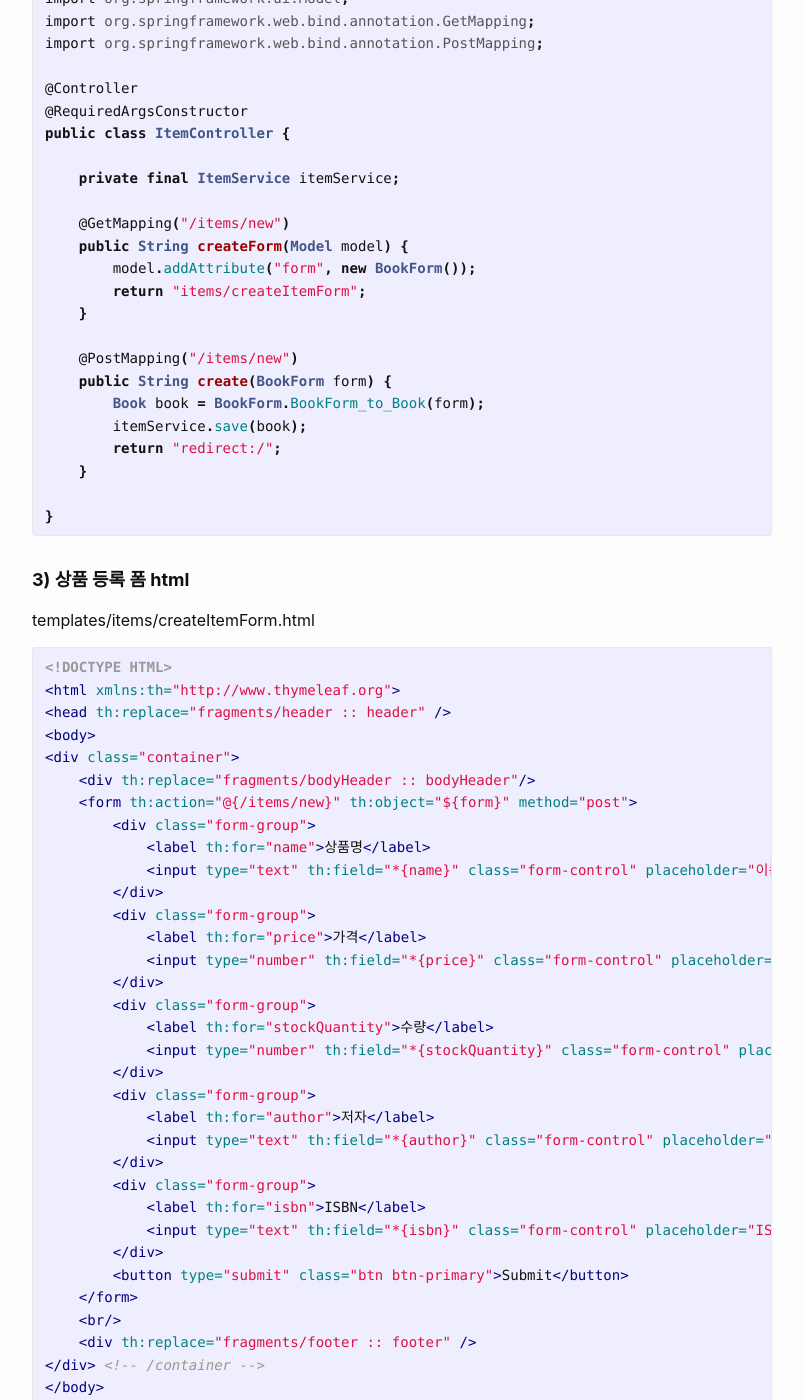
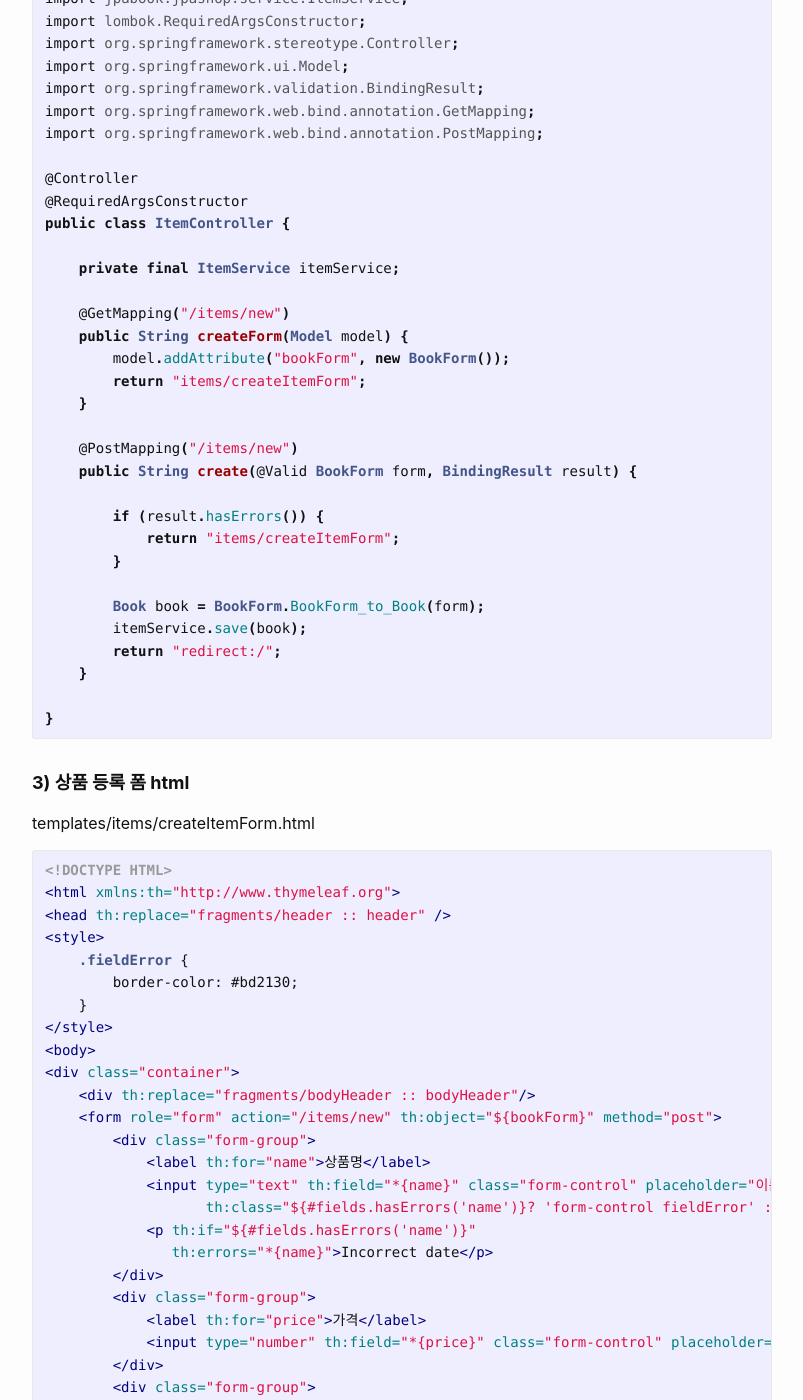
Before and after one commit to VoiceofSiren/VoiceofSiren.github.io, a Jekyll site: the page built from _posts/2024-02-22-spring-boot-jpa-pratice001-0014-creating-item.md, in a window 1280 px wide and 1400 px high, scrolled down 1667 px. Shown: the whole window, without its empty margins (238-1041 px from the left). Built offline with Jekyll 4.4.1, drawn with Linux system fonts in a browser that asks for light colours; some of the changed text lies outside the part shown.

Commit message:
fix: creating item

````diff
--- a/_posts/2024-02-22-spring-boot-jpa-pratice001-0014-creating-item.md
+++ b/_posts/2024-02-22-spring-boot-jpa-pratice001-0014-creating-item.md
@@ -27,6 +27,7 @@ controller.BookForm
 ```java
 package jpabook.jpashop.controller;
 
+import jakarta.validation.constraints.NotEmpty;
 import jpabook.jpashop.domain.item.Book;
 import lombok.Getter;
 import lombok.Setter;
@@ -63,11 +65,13 @@ controller.ItemController
 ```java
 package jpabook.jpashop.controller;
 
+import jakarta.validation.Valid;
 import jpabook.jpashop.domain.item.Book;
 import jpabook.jpashop.service.ItemService;
 import lombok.RequiredArgsConstructor;
 import org.springframework.stereotype.Controller;
 import org.springframework.ui.Model;
+import org.springframework.validation.BindingResult;
 import org.springframework.web.bind.annotation.GetMapping;
 import org.springframework.web.bind.annotation.PostMapping;
 
@@ -79,12 +83,17 @@ public class ItemController {
 
     @GetMapping("/items/new")
     public String createForm(Model model) {
-        model.addAttribute("form", new BookForm());
+        model.addAttribute("bookForm", new BookForm());
         return "items/createItemForm";
     }
 
     @PostMapping("/items/new")
-    public String create(BookForm form) {
+    public String create(@Valid BookForm form, BindingResult result) {
+
+        if (result.hasErrors()) {
+            return "items/createItemForm";
+        }
+
         Book book = BookForm.BookForm_to_Book(form);
         itemService.save(book);
         return "redirect:/";
@@ -101,13 +110,21 @@ templates/items/createItemForm.html
 <!DOCTYPE HTML>
 <html xmlns:th="http://www.thymeleaf.org">
 <head th:replace="fragments/header :: header" />
+<style>
+    .fieldError {
+        border-color: #bd2130;
+    }
+</style>
 <body>
 <div class="container">
     <div th:replace="fragments/bodyHeader :: bodyHeader"/>
-    <form th:action="@{/items/new}" th:object="${form}" method="post">
+    <form role="form" action="/items/new" th:object="${bookForm}" method="post">
         <div class="form-group">
             <label th:for="name">상품명</label>
-            <input type="text" th:field="*{name}" class="form-control" placeholder="이름을 입력하세요">
+            <input type="text" th:field="*{name}" class="form-control" placeholder="이름을 입력하세요"
+                   th:class="${#fields.hasErrors('name')}? 'form-control fieldError' : 'form-control'">
+            <p th:if="${#fields.hasErrors('name')}"
+               th:errors="*{name}">Incorrect date</p>
         </div>
         <div class="form-group">
             <label th:for="price">가격</label>
@@ -145,3 +162,7 @@ templates/items/createItemForm.html
 h2 DBMS
 
 ![IMAGE](/assets/images/spring-boot-jpa-practice001/0014/h2-select-item.png)
+
+<br/>
+
+## 3. 상품 목록
````
Also changed, not shown: other parts of _posts/2024-02-22-spring-boot-jpa-pratice001-0014-creating-item.md (+1 -0 lines).
